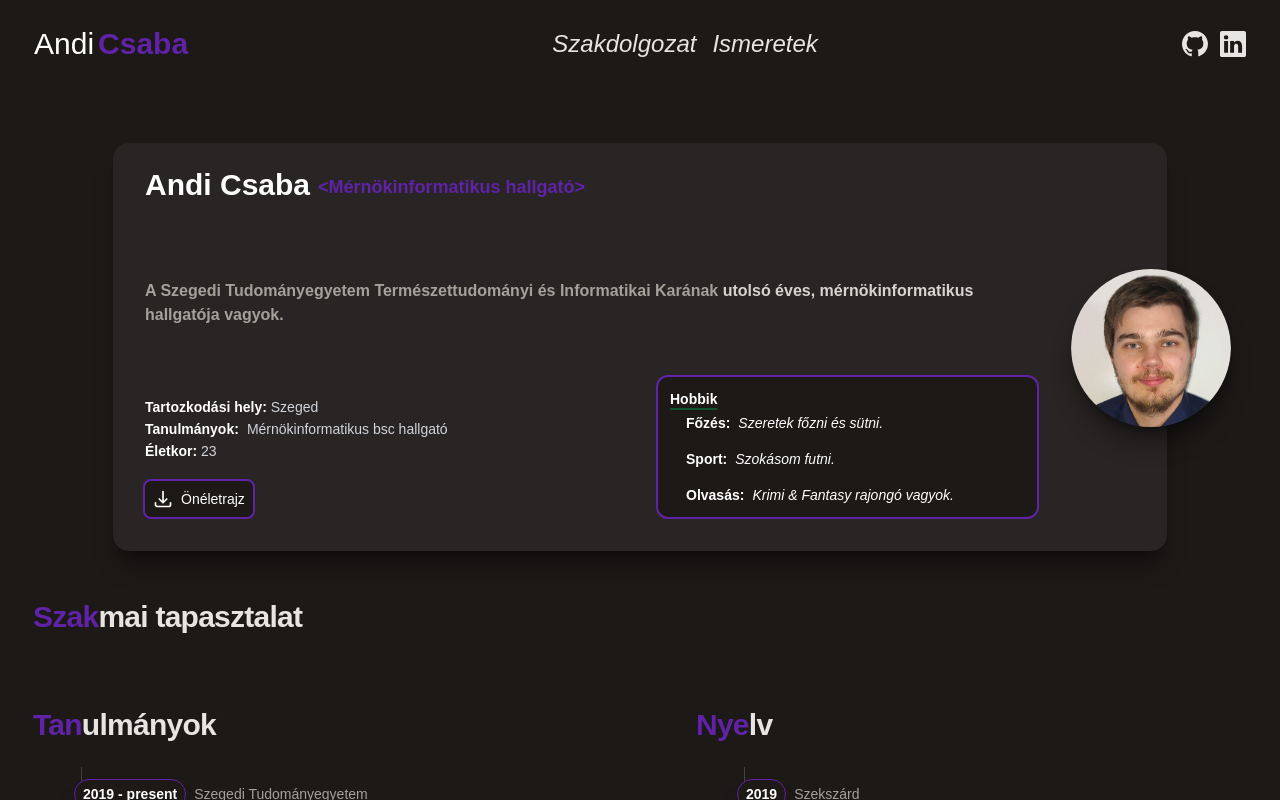
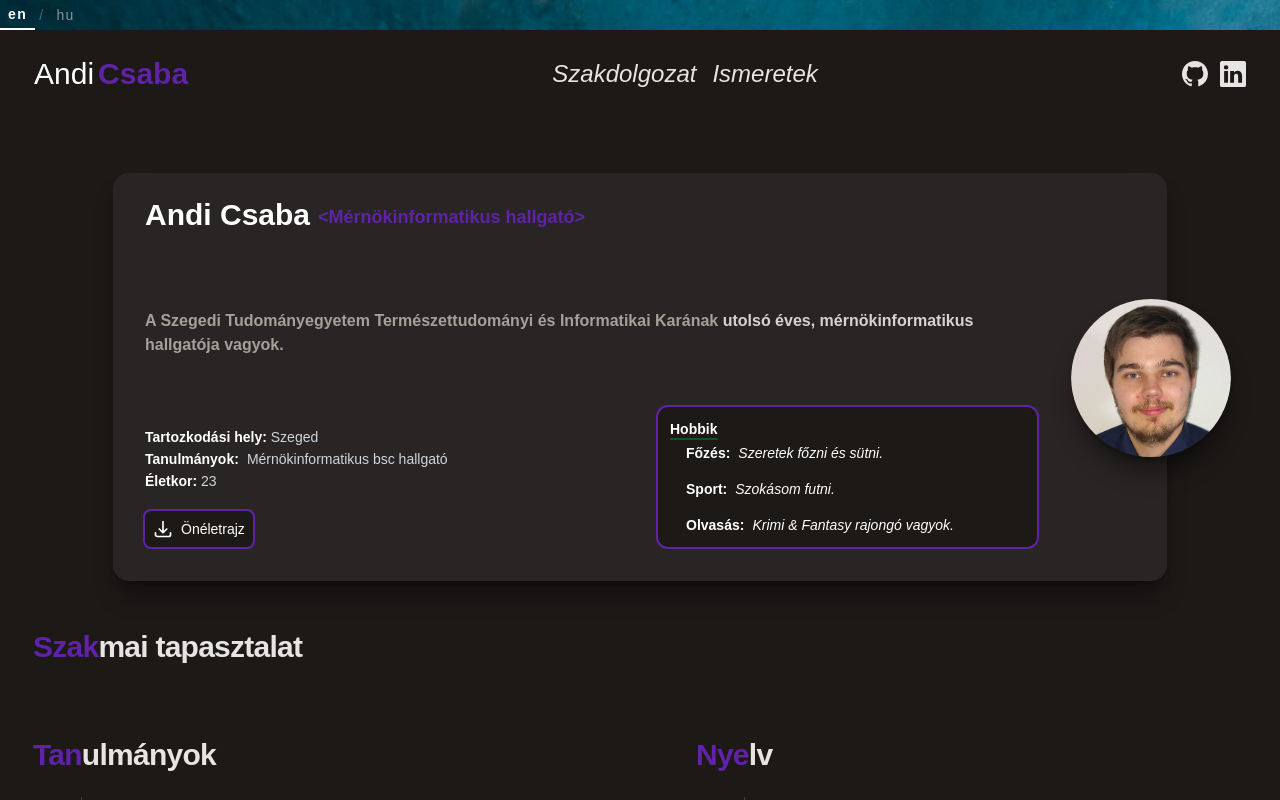
Before and after one commit to CsabaAndi/BrewlessPub, a Next.js app in the folder frontend/: page / in a window 1280 px wide. Shown: the top 800 px of the page. Built offline with nearby package versions, Linux system fonts and the light colour scheme.

Commit message:
Added initial code for language switching

```diff
--- a/frontend/src/app/layout.tsx
+++ b/frontend/src/app/layout.tsx
@@ -2,6 +2,8 @@ import type { Metadata } from "next";
 import { Geist, Geist_Mono } from "next/font/google";
 import "./globals.css";
 import "./colors.css";
+import { LangProvider } from "@/components/contexts/LangContext";
+import LangChooser from "@/components/LangChooser";
 
 const geistSans = Geist({
   variable: "--font-geist-sans",
@@ -31,9 +33,12 @@ export default function RootLayout({
           className="min-h-screen bg-cover bg-center"
           style={{ backgroundImage: "url('/images/bg.jpg')" }}
         >
-          <main className="min-h-screen flex flex-col items-center justify-center">
-            {children}
-          </main>
+          <LangProvider>
+            <LangChooser />
+            <main className="min-h-screen flex flex-col items-center justify-center">
+              {children}
+            </main>
+          </LangProvider>
         </div>
       </body>
     </html>
--- /dev/null
+++ b/frontend/src/components/LangChooser.tsx
@@ -0,0 +1,31 @@
+"use client";
+
+import { useLang } from "./contexts/LangContext";
+
+export default function LangChooser() {
+    const { lang, setLang } = useLang();
+
+    return (
+        <div className="flex items-center gap-1 font-mono text-sm tracking-widest uppercase">
+            <button
+                onClick={() => setLang("en")}
+                className={`px-2 py-1 transition-all duration-200 ${lang === "en"
+                    ? "text-white border-b-2 border-white font-bold"
+                    : "text-white/50 hover:text-white/80"
+                    }`}
+            >
+                en
+            </button>
+            <span className="text-white/30">/</span>
+            <button
+                onClick={() => setLang("hu")}
+                className={`px-2 py-1 transition-all duration-200 ${lang === "hu"
+                    ? "text-white border-b-2 border-white font-bold"
+                    : "text-white/50 hover:text-white/80"
+                    }`}
+            >
+                hu
+            </button>
+        </div>
+    );
+}
--- /dev/null
+++ b/frontend/src/components/contexts/LangContext.tsx
@@ -0,0 +1,38 @@
+'use client'
+
+import { createContext, useContext, useState, ReactNode } from "react";
+import en from "../../i18/en.json";
+import hu from "../../i18/hu.json";
+
+type Lang = "en" | "hu";
+
+const translations = { en, hu };
+
+interface LangContextType {
+    lang: Lang;
+    setLang: (lang: Lang) => void;
+    t: (key: keyof typeof en) => string;
+}
+
+const LangContext = createContext<LangContextType | null>(null);
+
+export function LangProvider({ children }: { children: ReactNode }) {
+    const [lang, setLang] = useState<Lang>(() => {
+        if (typeof window === "undefined") return "en";
+        return navigator.language.startsWith("hu") ? "hu" : "en";
+    });
+
+    const t = (key: keyof typeof en) => translations[lang][key] ?? key;
+
+    return (
+        <LangContext.Provider value={{ lang, setLang, t }}>
+            {children}
+        </LangContext.Provider>
+    );
+}
+
+export function useLang() {
+    const ctx = useContext(LangContext);
+    if (!ctx) throw new Error("useLang must be used within LangProvider");
+    return ctx;
+}
--- /dev/null
+++ b/frontend/src/i18/en.json
@@ -0,0 +1,5 @@
+{
+    "header.thesis": "Thesis",
+    "tmp": "test message: en",
+    "important": "The page is currently being updated, its content does not fully reflect reality!"
+}
--- /dev/null
+++ b/frontend/src/i18/hu.json
@@ -0,0 +1,5 @@
+{
+    "header.thesis": "Szakdolgozat",
+    "tmp": "test message: hu",
+    "important": "Az oldal frissítés alatt áll, tartalma nem teljes mértékben egyezik meg a valósággal!!"
+}
```
